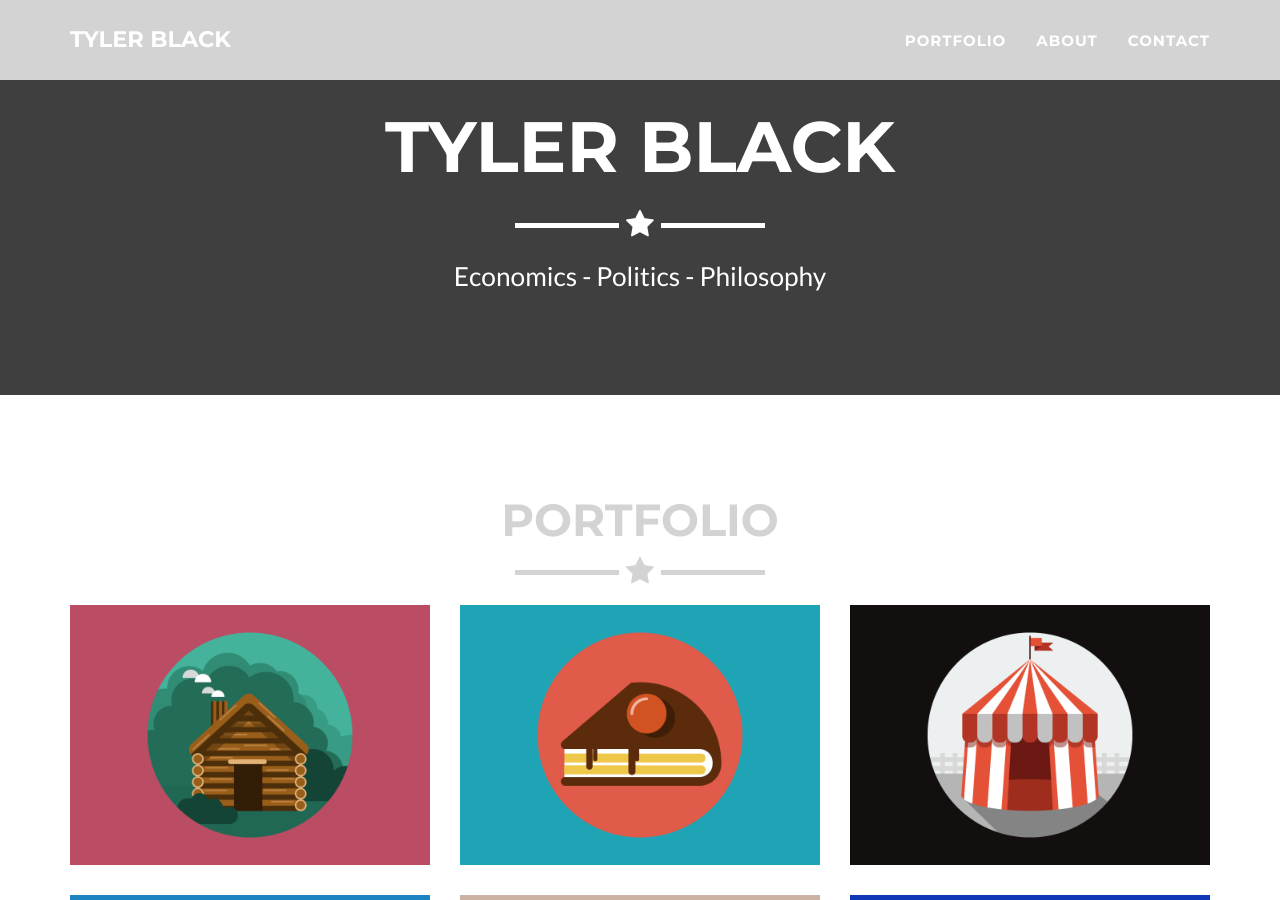
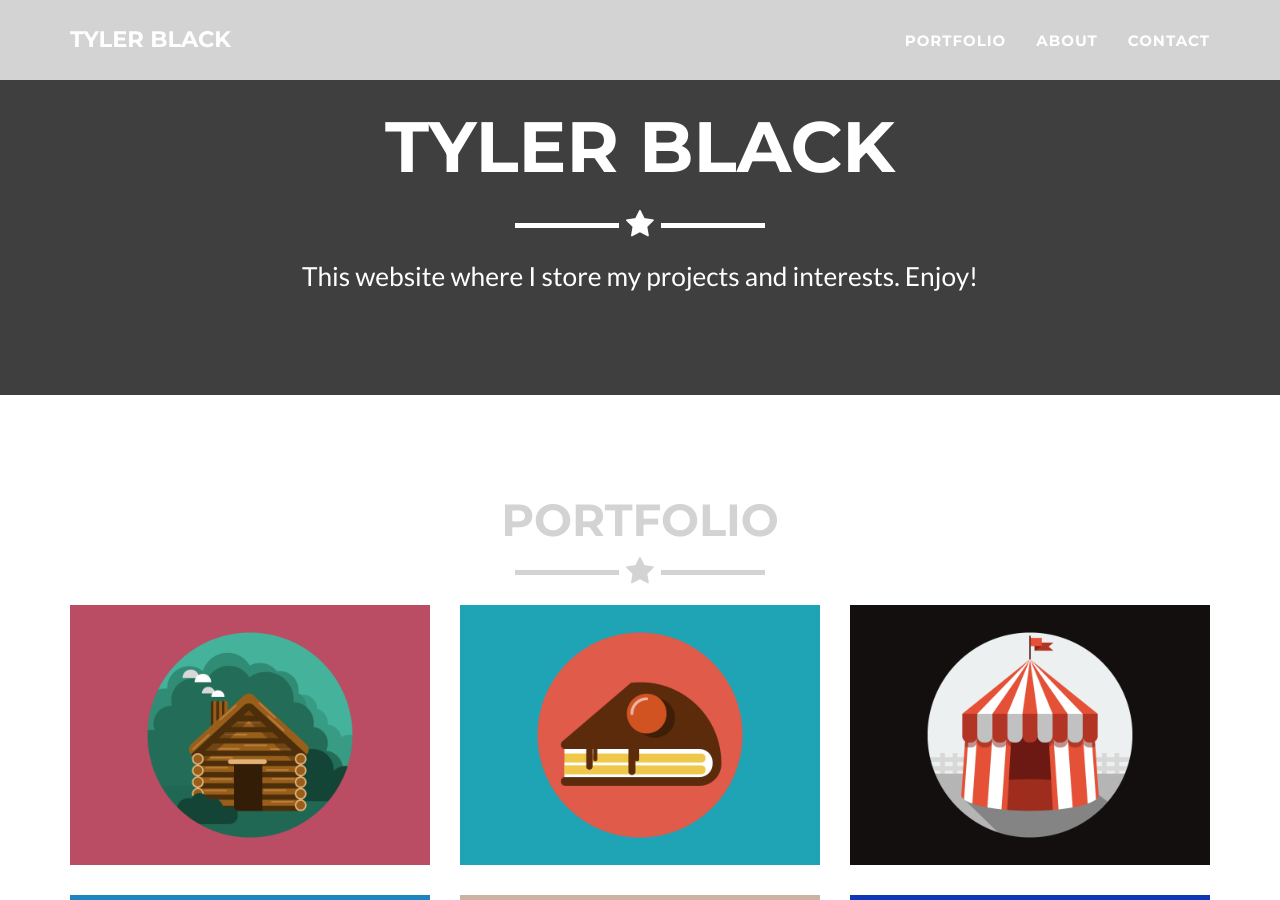
Before and after one commit to blacktq/blacktq.github.io, a Jekyll site: the page built from index.html, in a window 1280 px wide and 900 px high, scrolled down 1084 px. Built offline with Jekyll 4.4.1, drawn with Linux system fonts in a browser that asks for light colours.

Commit message:
Update _config.yml

```diff
--- a/_config.yml
+++ b/_config.yml
@@ -4,7 +4,7 @@ email: blacktq@mail.uc.edu
 url: blacktq.github.io
 description: "Hey I'm Tyler, I like sparkling water and long walks on the beach. "
 keywords: "your keywords, separated by commas"
-skills: "Economics - Politics - Philosophy"
+skills: "This website where I store my projects and interests. Enjoy!"
 meta_author: Black Tyler
 
 # Google webmaster tools
```
